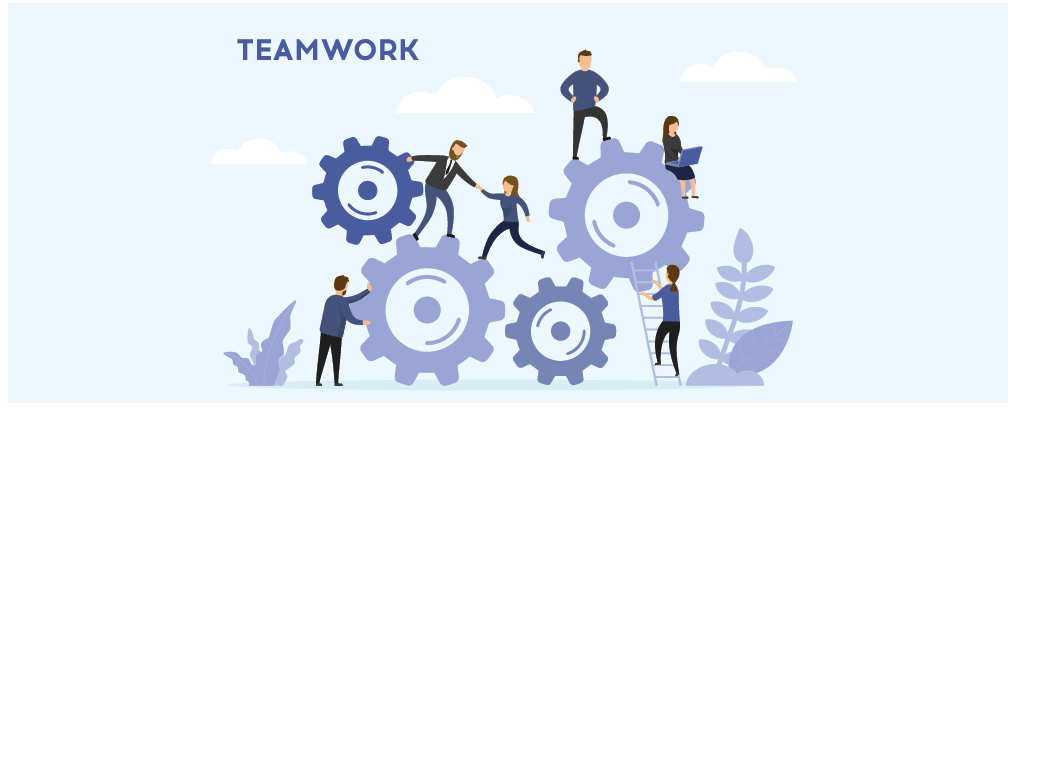
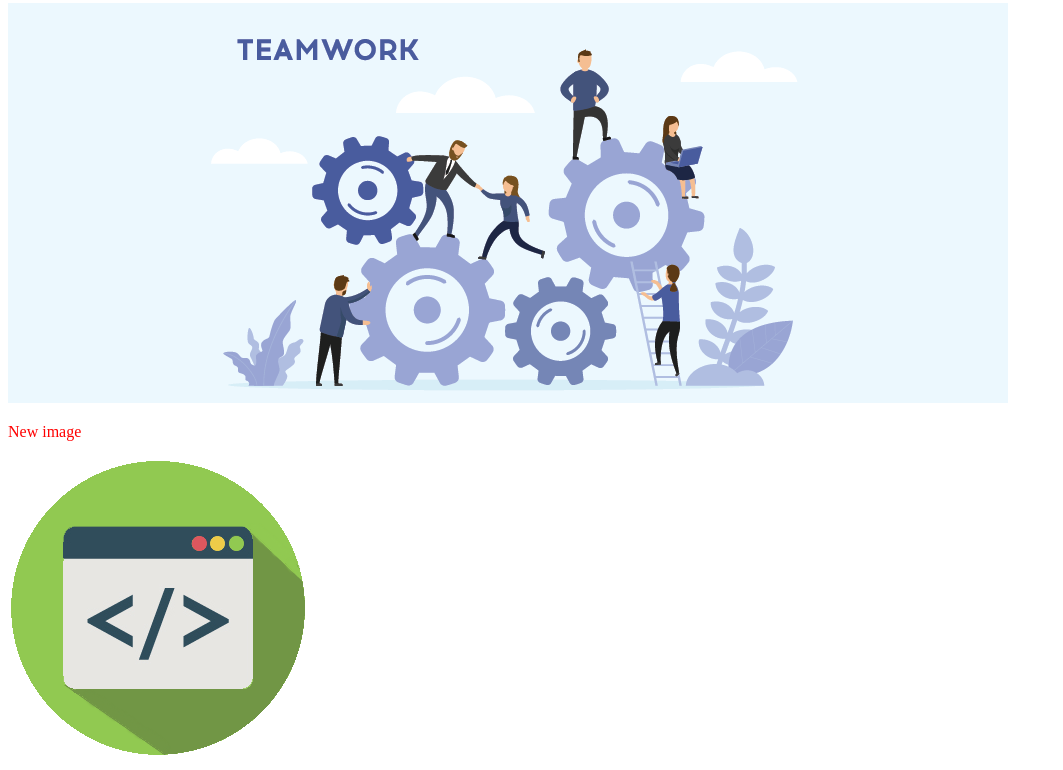
Before and after one commit to Sihab-10/my-second-repo, a plain HTML site: page index.html in a window 1280 px wide. Shown: the part 935-1705 px from the top of the page, without its empty margins (0-1063 px from the left). Before the commit the page ends 1350 px from the top, so only its background shows below. Drawn offline with Linux system fonts and the light colour scheme.

Commit message:
added fav-icon

```diff
--- a/index.html
+++ b/index.html
@@ -15,5 +15,7 @@
     <p>I am coding coding and coding</p>
     <img src="image_01.png" alt="">
     <img src="image_02.png" alt="">
+    <p>New image</p>
+    <img src="fav_icon.png" alt="">
 </body>
 </html>
```
Also changed, not shown: fav_icon.png (added).
